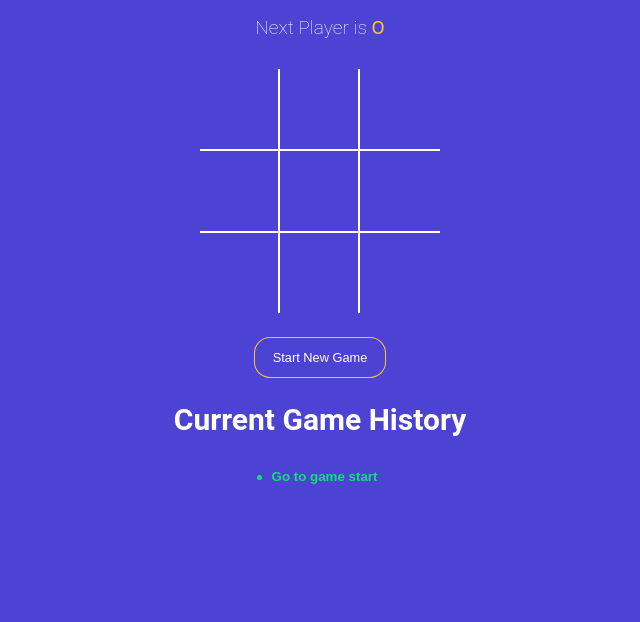
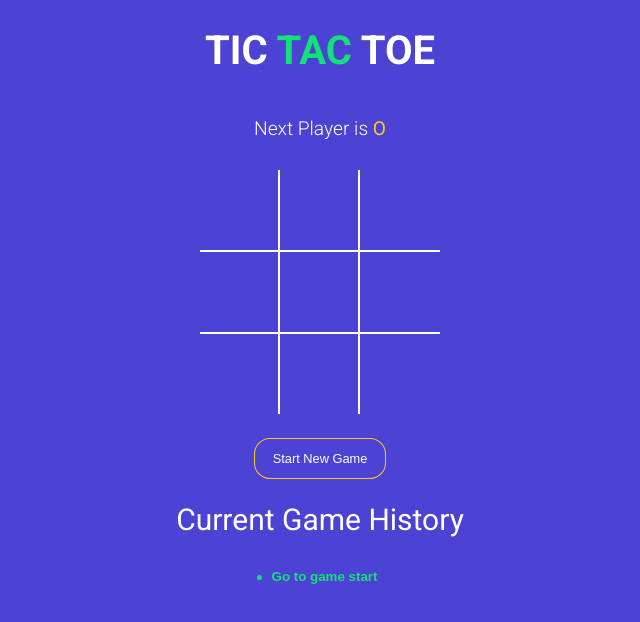
Before and after one commit to srisaisnigdha/tictactoe-game, a React (Vite) app: page / in a window 1280 px wide. Shown: the top 622 px of the page, without its empty margins (320-960 px from the left). Built offline with nearby package versions, Linux system fonts and the light colour scheme.

Commit message:
added TicTacToe game title and included Roboto font

```diff
--- a/index.html
+++ b/index.html
@@ -4,6 +4,7 @@
 <head>
   <meta charset="UTF-8" />
   <link rel="icon" type="image/svg+xml" href="/vite.svg" />
+  <link href="https://fonts.googleapis.com/css?family=Roboto:300,400,700&display=swap" rel="stylesheet" />
   <meta name="viewport" content="width=device-width, initial-scale=1.0" />
   <title>tic tac toe</title>
 </head>
--- a/src/App.jsx
+++ b/src/App.jsx
@@ -77,14 +77,15 @@
 
    return (
       <div className='app'>
+         <h1>TIC <span className='text-green'>TAC</span> TOE</h1>
          {/* <StatusMessage winner={winner} isXNext={isXNext} squares={squares} /> */}
          <StatusMessage winner={winner} gamingBoard={gamingBoard} />
          <Board squares={gamingBoard.squares} handleSquareClick={handleSquareClick} winningSquares={winningSquares} />
 
          <button type='button' className={`btn-reset ${winner ? 'active' : ''}`} onClick={onNewGameStart}>Start New Game</button>
-         <h2>Current Game History</h2>
+         <h2 style={{ fontWeight: 'normal', }}>Current Game History</h2>
          <History history={history} moveTo={moveTo} currentMove={currentMove} />
-      </div>
+      </div >
    );
 }
 
```
